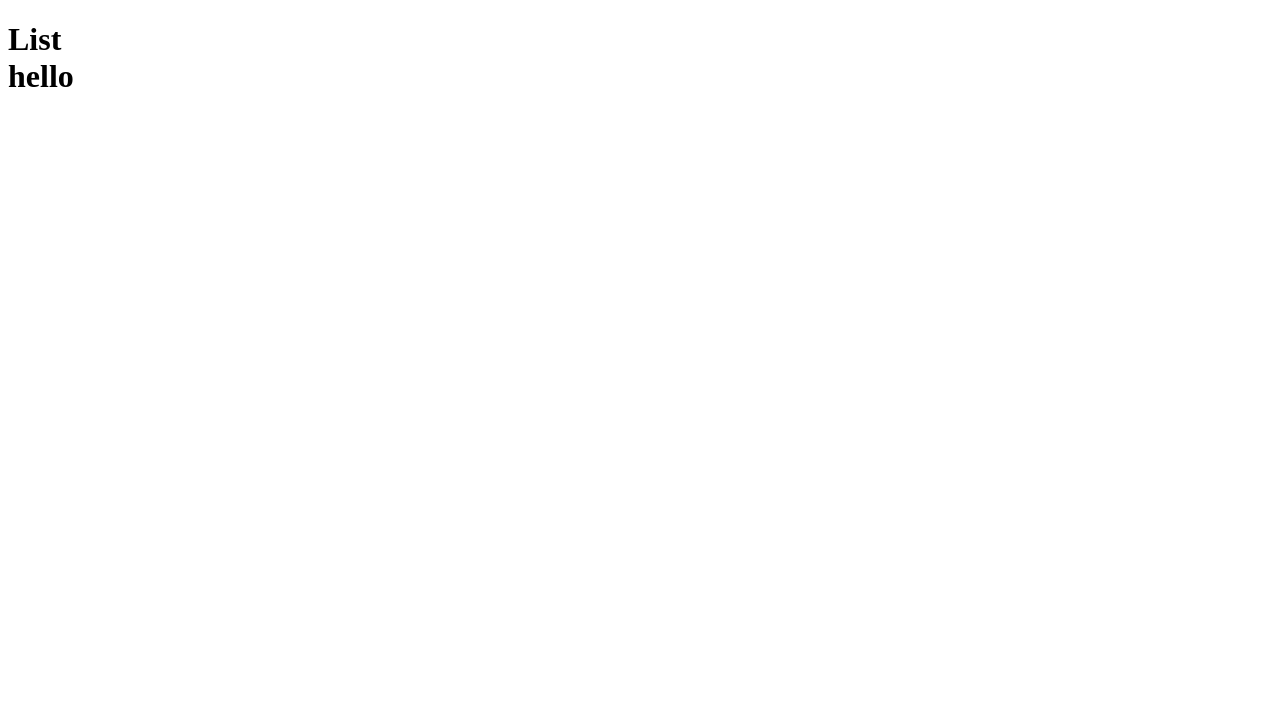
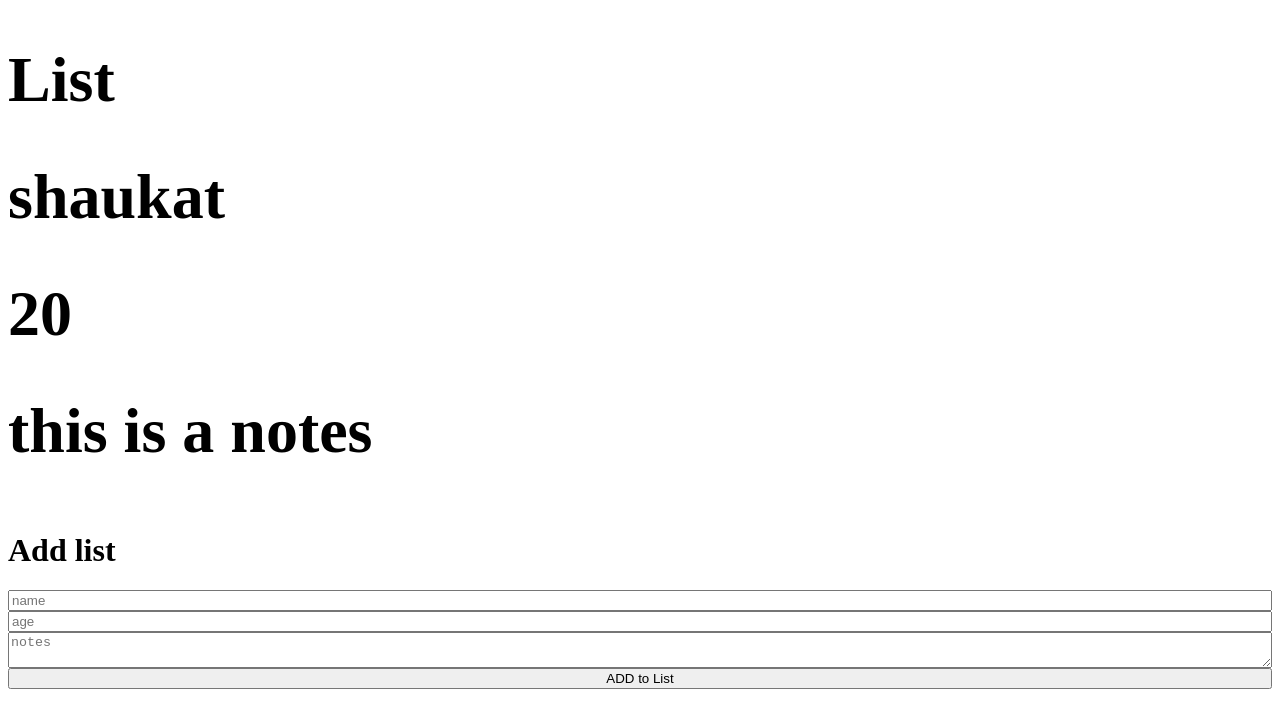
Before and after one commit to Shaukat456/TodoApp-Typescript, a React (Create React App) app in the folder todo-list/: page / in a window 1280 px wide. Shown: the top 728 px of the page. Built offline with nearby package versions, Linux system fonts and the light colour scheme.

Commit message:
✅ Logic Done

```diff
--- a/todo-list/src/App.tsx
+++ b/todo-list/src/App.tsx
@@ -1,8 +1,9 @@
 import React, { useEffect, useState } from 'react';
+import AddTodo from './Components/AddTodo';
 import List from './Components/List';
 
 
-interface Istate{
+export interface Istate{
   people:{
     name:string,
     age:number,
@@ -17,7 +18,6 @@ function App() {
       name:"shaukat",
       age:20,
       note:"this is a notes"
-
   }])
 
 
@@ -25,12 +25,13 @@ function App() {
 
 
   return (
-    <h1>
-      <List people={people}/>
-      hello
+    <>
 
-    </h1>
-  );
+    <h1><List people={people}/></h1>
+
+      <AddTodo />
+      </>
+      );
 }
 
 export default App;
--- a/todo-list/src/Components/AddTodo.tsx
+++ b/todo-list/src/Components/AddTodo.tsx
@@ -1,9 +1,52 @@
-import React from 'react'
+import React, { useState } from 'react'
+import { Istate as MyProps } from '../App'
 
 const AddTodo = () => {
+const [input , setinput]=useState (
+{
+  name:"",
+  age:"",
+  note:""
+}
+
+
+ );
+
+
+ const handleChange=(e:React.ChangeEvent <HTMLInputElement |HTMLTextAreaElement> ): void =>{
+  const name=e.target.name
+  const value=e.target.value
+
+  setinput({
+      ...input,
+    [name]:value
+  })
+
+ }
+
+
   return (
-    <div>
+    <div className='' style={{display:"flex" ,flexDirection:"column", justifyContent:"center"}}>
+      <h1> Add list</h1>
 
+        <input type="text" name='Name'
+        placeholder='name'
+        value={input.name}
+        onChange={handleChange}
+        />
+        <input type="text" name='age'
+        placeholder='age'
+
+        value={input.age}
+        onChange={handleChange}
+        />
+        <textarea name=""
+        placeholder='notes'
+      value={input.note}
+      onChange={handleChange}
+
+        />
+        <button > ADD to List </button>
 
     </div>
   )
--- a/todo-list/src/Components/List.tsx
+++ b/todo-list/src/Components/List.tsx
@@ -28,7 +28,10 @@ const List:React.FC<Iprops> = ({people}) => {
   }
 
   return (
-    <div>List</div>
+    <div>
+<h1>List</h1>
+<div>{RenderList()}</div>
+    </div>
   )
 }
 
```
